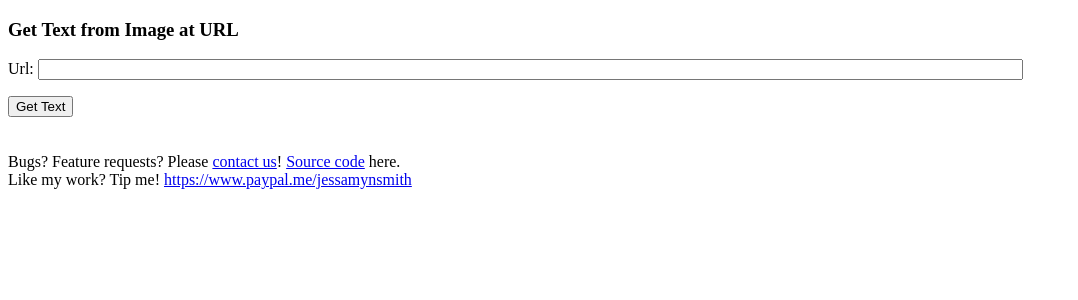
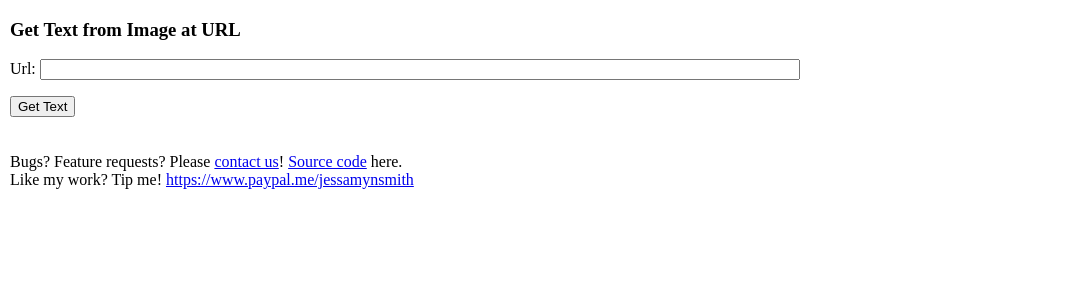
Before and after one commit to jessamynsmith/image-to-text-server, a Django app: page /ocr/url/ in a window 1280 px wide. Shown: the top 300 px of the page, without its empty margins (0-1078 px from the left). Run offline with Django 3.2, Linux system fonts and the light colour scheme.

Commit message:
Improved styling

```diff
--- a/ocr/forms.py
+++ b/ocr/forms.py
@@ -2,4 +2,4 @@ from django import forms
 
 
 class UrlForm(forms.Form):
-    url = forms.URLField(widget=forms.URLInput(attrs={'size': 120}))
+    url = forms.URLField(widget=forms.URLInput(attrs={'class': 'fullWidth'}))
--- a/ocr/static/ocr/css/ocr.css
+++ b/ocr/static/ocr/css/ocr.css
@@ -1,3 +1,29 @@
+body {
+    width: 98%;
+    height: 100%;
+    margin: 10px;
+}
+
+.fullWidth {
+    width: 60%;
+}
+
+.fullHeight {
+    min-height: 160px;
+    max-height: 50%;
+}
+
+.fullSizeImg {
+    min-height: 180px;
+    max-height: 180px;
+}
+
+@media only screen and (max-width: 600px) {
+    .fullWidth {
+        width: 90%;
+    }
+}
+
 .hidden {
     display: none;
 }
--- a/ocr/templates/ocr/ocr_url_view.html
+++ b/ocr/templates/ocr/ocr_url_view.html
@@ -19,14 +19,14 @@
         <span id="copyMessage" class="hidden">Text copied!</span>
 
         <div>
-        <textarea id="imageText" rows="10" cols="80">
+        <textarea class="fullWidth fullHeight" id="imageText">
             {{ image_text }}
         </textarea>
         </div>
 
         <br/>
 
-        <img src="{{ image_url }}" style="max-height: 180px; max-width: 300px;">
+        <img src="{{ image_url }}" class="fullSizeImg">
 
         <br/>
     {% endif %}
```
